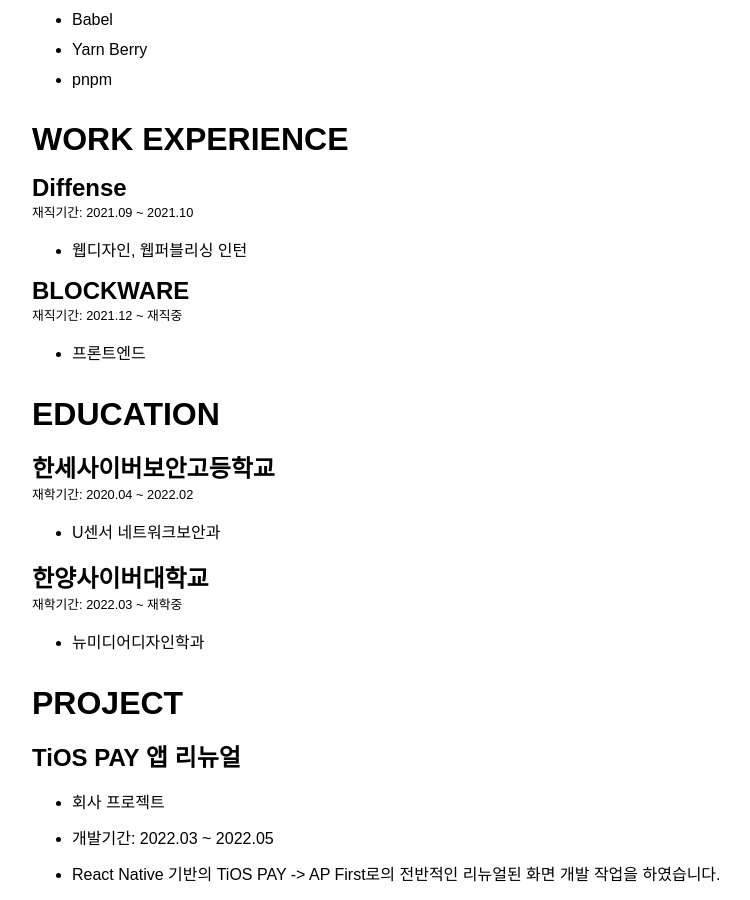
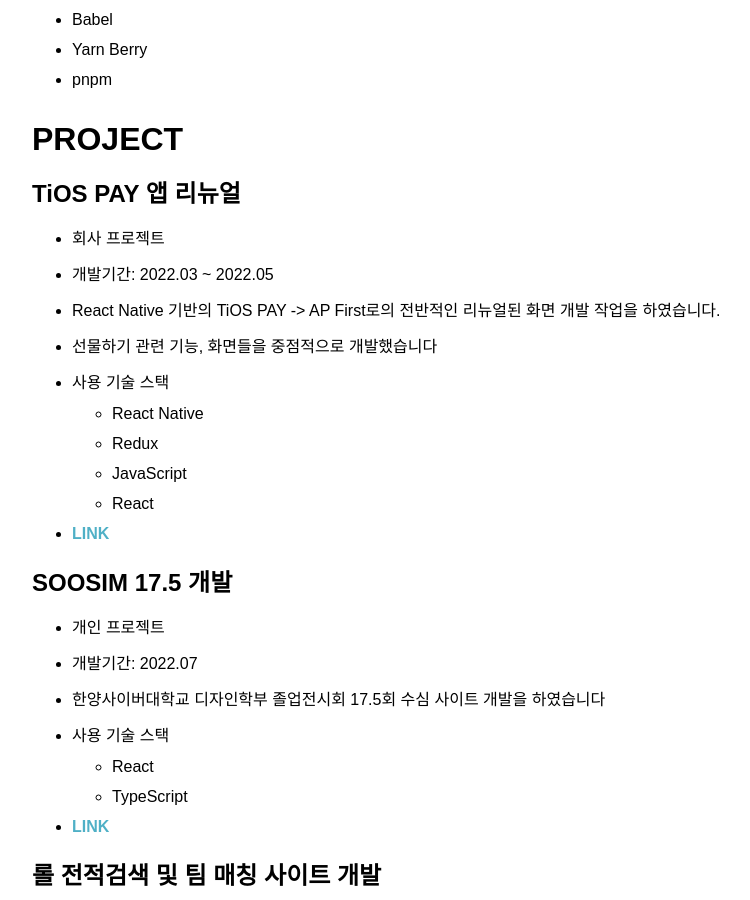
Before and after one commit to october-03/dev-portfolio-site, a Next.js app: page / in a window 1280 px wide. Shown: the part 887-1787 px from the top of the page, without its empty margins (208-958 px from the left). Built offline with nearby package versions, Linux system fonts and the light colour scheme; a web font is replaced by a local one.

Commit message:
Del education work experience

```diff
--- a/pages/index.tsx
+++ b/pages/index.tsx
@@ -91,42 +91,6 @@ const Home: NextPage = () => {
           </ListWrapper>
         </ContentWrapper>
         <ContentWrapper>
-          <Title>WORK EXPERIENCE</Title>
-          {WorkExperienceData.map((data, index) => {
-            return (
-              <div key={index}>
-                <SubTitle>{data.companyName}</SubTitle>
-                <PeriodText>재직기간: {data.period}</PeriodText>
-                {data.list && (
-                  <ListWrapper>
-                    {data.list.map((list, index) => {
-                      return <List key={index}>{list}</List>;
-                    })}
-                  </ListWrapper>
-                )}
-              </div>
-            );
-          })}
-        </ContentWrapper>
-        <ContentWrapper>
-          <Title>EDUCATION</Title>
-          {EducationData.map((data, index) => {
-            return (
-              <div key={index}>
-                <SubTitle>{data.schoolName}</SubTitle>
-                <PeriodText>재학기간: {data.period}</PeriodText>
-                {data.list && (
-                  <ListWrapper>
-                    {data.list.map((list, index) => {
-                      return <List key={index}>{list}</List>;
-                    })}
-                  </ListWrapper>
-                )}
-              </div>
-            );
-          })}
-        </ContentWrapper>
-        <ContentWrapper>
           <Title>PROJECT</Title>
           {ProjectData.map((data, index) => {
             return (
```
